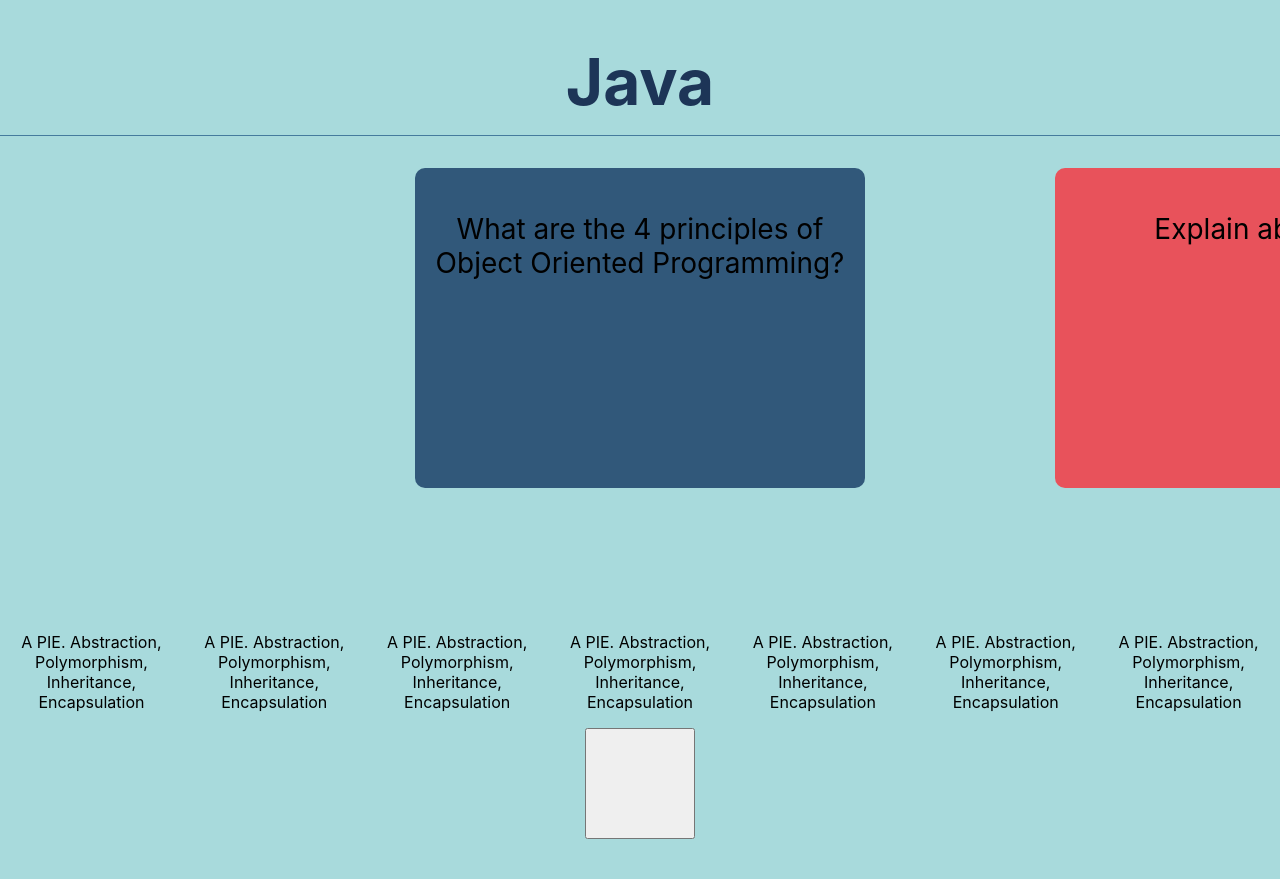
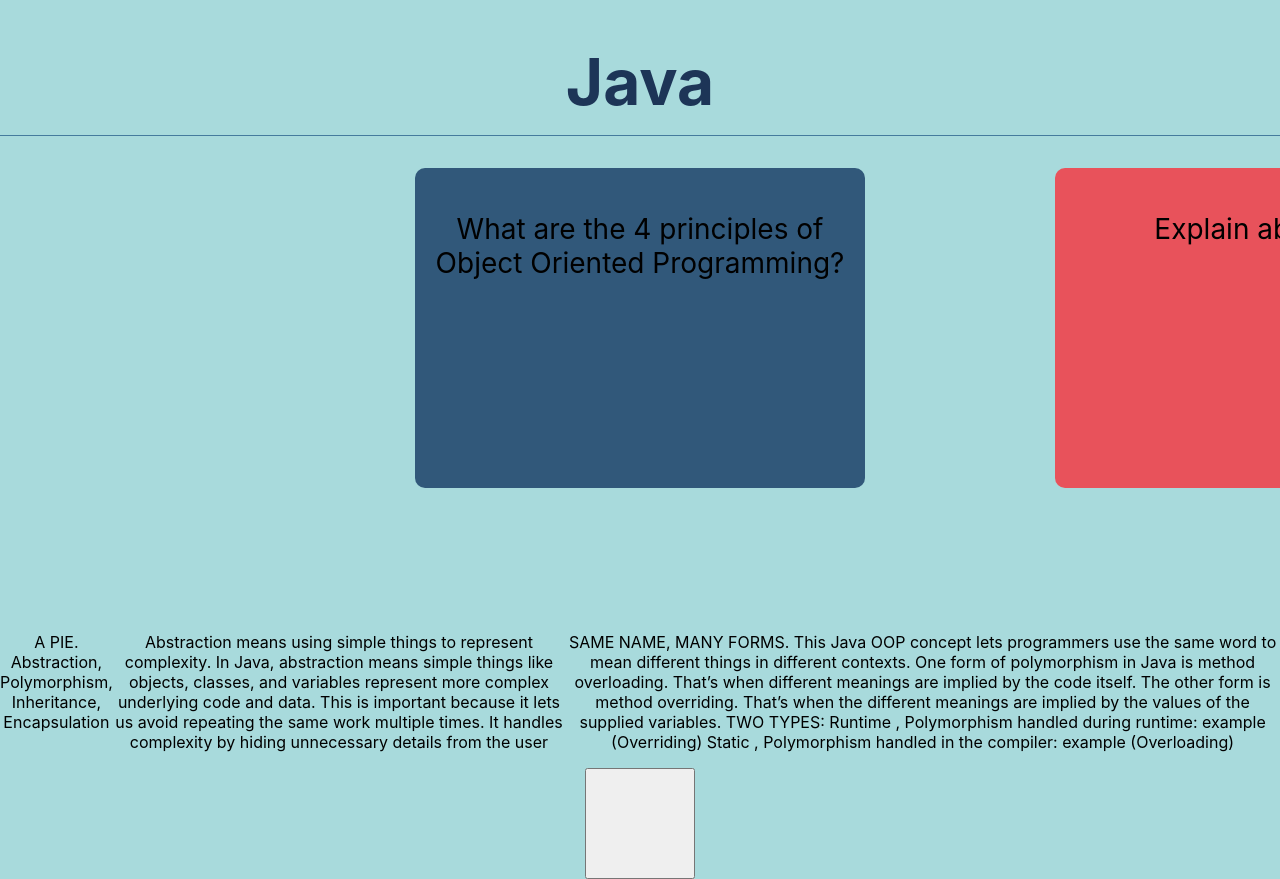
Before and after one commit to michael-mcmasters/Notecards, a React (Create React App) app: page / in a window 1280 px wide. Shown: the top 879 px of the page. Before the commit the page ends 839 px from the top, so only its background shows below. Built offline with nearby package versions, Linux system fonts and the light colour scheme.

Commit message:
Clean up function

```diff
--- a/src/components/js/CardsReducer.js
+++ b/src/components/js/CardsReducer.js
@@ -71,19 +71,20 @@ const CardsReducer = () => {
     // dispatch({ type: "cycle-left" })
   }
 
-  // const getCardProperties = (index) => {
-  //   return cards[index];
-  // }
+  // If cardIndex is out of bounds, default it to index 0 which will hide the card from appearing on the page.
+  const getCard = (cardIndex) => {
+    if (cardIndex > 0 && cardIndex < cards.length)
+      return cards[cardIndex];
+    return cards[0];
+  }
 
   return (
     <>
       <div className="flex">
         {cardContainers.map(c => {
-          let index = c.cardIndex;
-          if (c.cardIndex < 0 || c.cardIndex >= cards.length) index = 0;
           return <CardReducer
-            card={cards[1]}
-            cardIndex={1}
+            card={getCard(c.cardIndex)}
+            cardIndex={c.cardIndex}
             xPosition={c.xPosition}
             flipped={c.flipped}
           />
```
